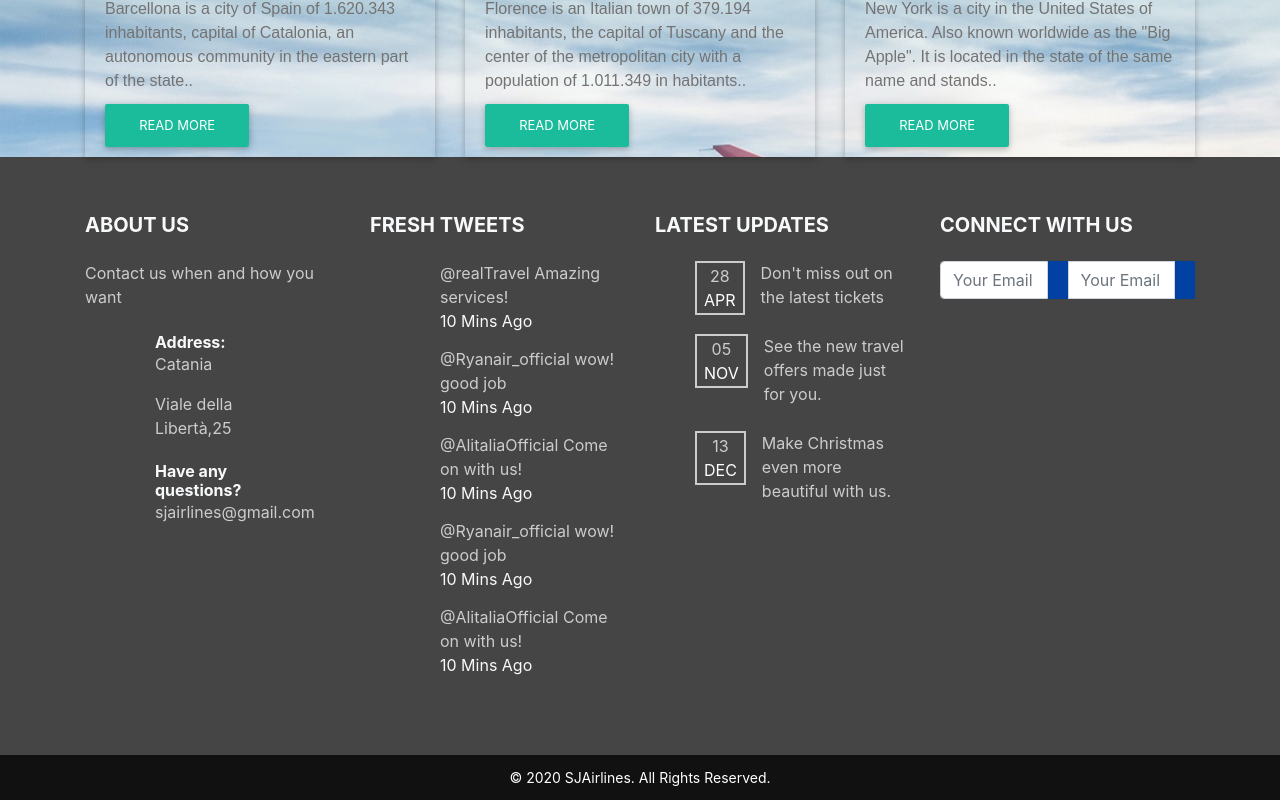
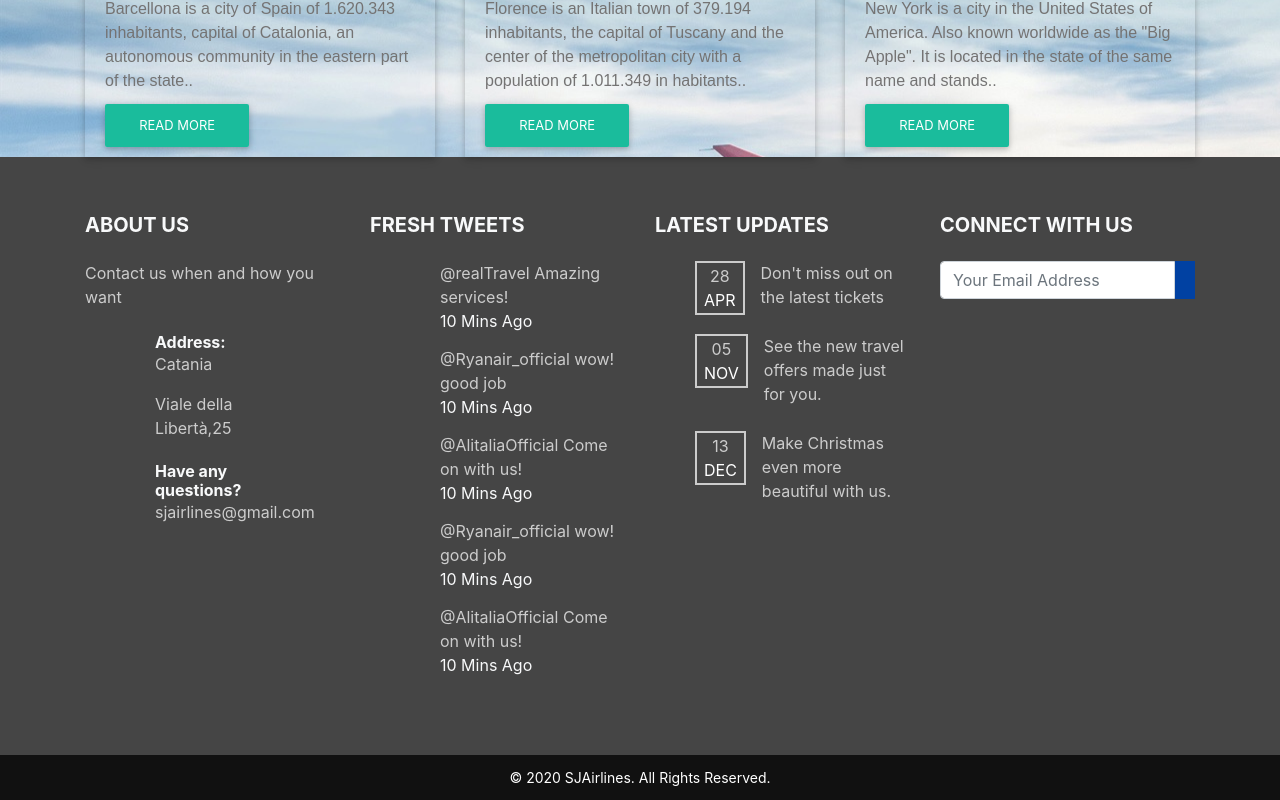
Before and after one commit to Teoteo11/SJAirplaneClient, an Angular app: page / in a window 1280 px wide. Shown: the part 1842-2642 px from the top of the page. Built offline with nearby package versions, Linux system fonts and the light colour scheme.

Commit message:
Fixed duplicate mailbox

```diff
--- a/src/app/components/footer/footer.component.html
+++ b/src/app/components/footer/footer.component.html
@@ -110,10 +110,6 @@
           <span class="input-group-addon" id="basic-addon2">
                 <i class="fas fa-check"></i>
               </span>
-          <input type="text" class="form-control" placeholder="Your Email Address" />
-          <span class="input-group-addon" id="basic-addon2">
-                <i class="fas fa-check"></i>
-              </span>
         </div>
       </div>
     </div>
```
